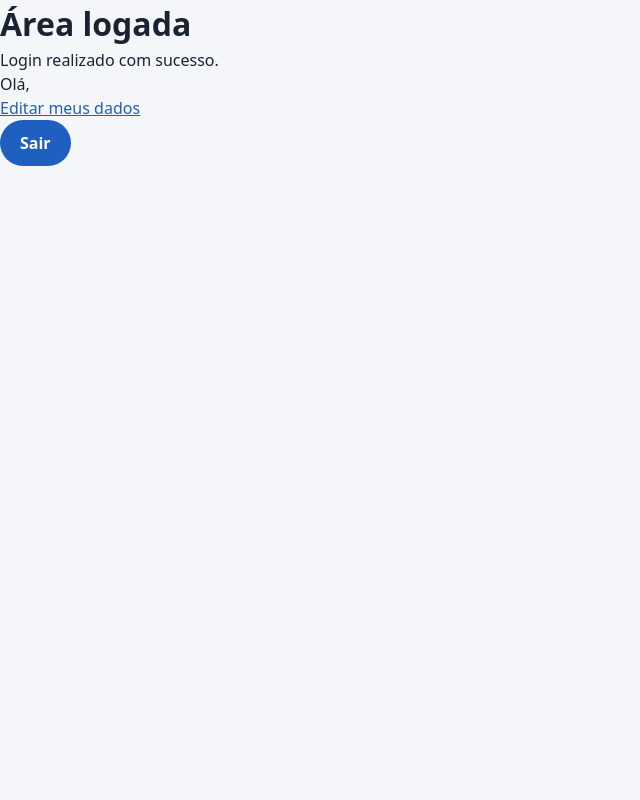
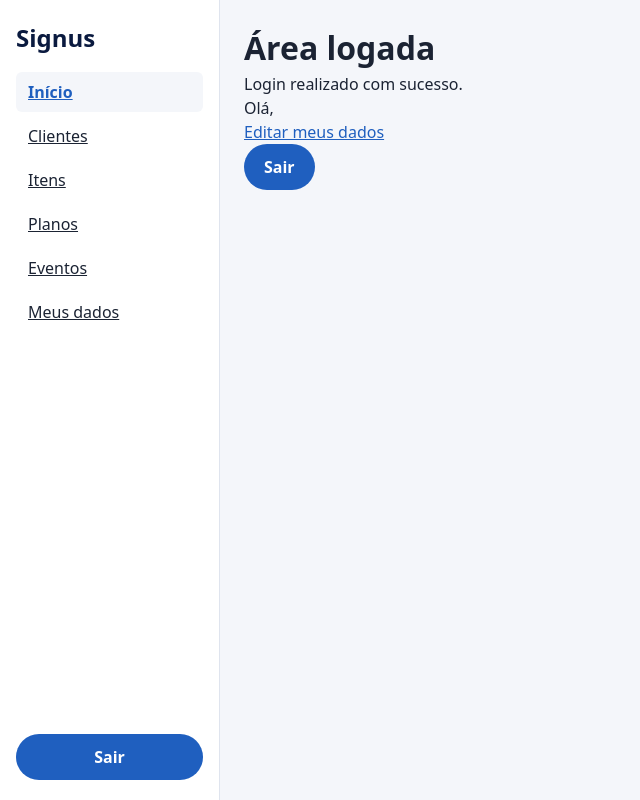
Before and after one commit to camilawatanabe1908/projeto_signus_front, a React (Vite) app: page /admin/home in a window 1280 px wide. Shown: the whole page, without its empty margins (0-640 px from the left). Built offline with nearby package versions, Linux system fonts and the light colour scheme; no server answers; sample sign-in values are in the browser's storage.

Commit message:
layout do painel admin com menu lateral

```diff
--- a/src/App.tsx
+++ b/src/App.tsx
@@ -2,39 +2,41 @@ import { BrowserRouter, Routes, Route, Navigate } from "react-router-dom";
 import { Login } from "./pages/Login";
 import { Cadastro } from "./pages/Cadastro";
 import { Home } from "./pages/Home";
+import { Perfil } from "./pages/Perfil";
 import { RotaProtegida } from "./components/RotaProtegida";
+import { AdminLayout } from "./components/AdminLayout";
 import { SiteLayout } from "./components/site/SiteLayout";
 import { Inicio } from "./pages/site/Inicio";
 import { Galeria } from "./pages/site/Galeria";
 import { Orcamento } from "./pages/site/Orcamento";
 import { NotFoundPage } from "./pages/NotFoundPage";
 import { UsuarioProvider } from "./contexts/UsuarioProvider";
-import { Perfil } from "./pages/Perfil";
 
 function App() {
   return (
     <UsuarioProvider>
       <BrowserRouter>
         <Routes>
-          {/* site dos clientes */}
           <Route element={<SiteLayout />}>
             <Route path="/" element={<Inicio />} />
             <Route path="/galeria" element={<Galeria />} />
             <Route path="/orcamento" element={<Orcamento />} />
           </Route>
 
-          {/* painel administrativo */}
-          <Route path="/admin" element={<Navigate to="/admin/home" replace />} />
+          <Route
+            path="/admin"
+            element={
+              <RotaProtegida>
+                <AdminLayout />
+              </RotaProtegida>
+            }
+          >
+            <Route index element={<Navigate to="/admin/home" replace />} />
+            <Route path="home" element={<Home />} />
+          </Route>
+
           <Route path="/admin/login" element={<Login />} />
           <Route path="/admin/cadastro" element={<Cadastro />} />
-          <Route
-            path="/admin/home"
-            element={
-              <RotaProtegida>
-                <Home />
-              </RotaProtegida>
-            }
-          />
           <Route
             path="/admin/perfil"
             element={
--- /dev/null
+++ b/src/components/AdminLayout.css
@@ -0,0 +1,81 @@
+.admin {
+  display: flex;
+  min-height: 100vh;
+}
+
+.admin-menu {
+  width: 220px;
+  background: var(--surface);
+  border-right: 1px solid var(--border);
+  padding: 20px 16px;
+  display: flex;
+  flex-direction: column;
+  gap: 16px;
+}
+
+.admin-menu h2 {
+  color: var(--navy);
+}
+
+.admin-menu nav {
+  display: flex;
+  flex-direction: column;
+  gap: 4px;
+  flex: 1;
+}
+
+.admin-menu a {
+  padding: 8px 12px;
+  border-radius: 6px;
+  color: var(--text);
+}
+
+.admin-menu a.active {
+  background: var(--bg);
+  color: var(--blue);
+  font-weight: 600;
+}
+
+.admin-conteudo {
+  flex: 1;
+  padding: 24px;
+}
+
+.admin-hamburguer {
+  display: none;
+  position: fixed;
+  top: 12px;
+  left: 12px;
+  z-index: 20;
+  width: 40px;
+  height: 40px;
+  border: 1px solid var(--border);
+  border-radius: 6px;
+  background: var(--surface);
+  font-size: 1.2rem;
+  cursor: pointer;
+}
+
+@media (max-width: 800px) {
+  .admin-hamburguer {
+    display: block;
+  }
+
+  .admin-menu {
+    position: fixed;
+    top: 0;
+    left: 0;
+    bottom: 0;
+    z-index: 10;
+    transform: translateX(-100%);
+    transition: transform 0.2s;
+  }
+
+  .admin-menu.aberto {
+    transform: translateX(0);
+  }
+
+  .admin-conteudo {
+    padding: 64px 16px 24px;
+  }
+}
--- /dev/null
+++ b/src/components/AdminLayout.tsx
@@ -0,0 +1,49 @@
+import { useState } from "react";
+import { NavLink, Outlet, useNavigate } from "react-router-dom";
+import { useUsuario } from "../contexts/UsuarioContext";
+import { Botao } from "./Botao";
+import "./AdminLayout.css";
+
+export function AdminLayout() {
+    const navigate = useNavigate();
+    const { usuario, sair } = useUsuario();
+    const [aberto, setAberto] = useState(false);
+
+    function handleSair() {
+        sair();
+        navigate("/admin/login");
+    }
+
+    return (
+        <div className="admin">
+            <button
+                type="button"
+                className="admin-hamburguer"
+                aria-label="Abrir menu"
+                onClick={() => setAberto(!aberto)}
+            >
+                ☰
+            </button>
+
+            <aside className={aberto ? "admin-menu aberto" : "admin-menu"}>
+                <h2>Signus</h2>
+
+                <nav onClick={() => setAberto(false)}>
+                    <NavLink to="/admin/home">Início</NavLink>
+                    <NavLink to="/admin/clientes">Clientes</NavLink>
+                    <NavLink to="/admin/itens">Itens</NavLink>
+                    <NavLink to="/admin/planos">Planos</NavLink>
+                    <NavLink to="/admin/eventos">Eventos</NavLink>
+                    <NavLink to="/admin/perfil">Meus dados</NavLink>
+                </nav>
+
+                <p>{usuario?.nome}</p>
+                <Botao onClick={handleSair}>Sair</Botao>
+            </aside>
+
+            <main className="admin-conteudo">
+                <Outlet />
+            </main>
+        </div>
+    );
+}
```
